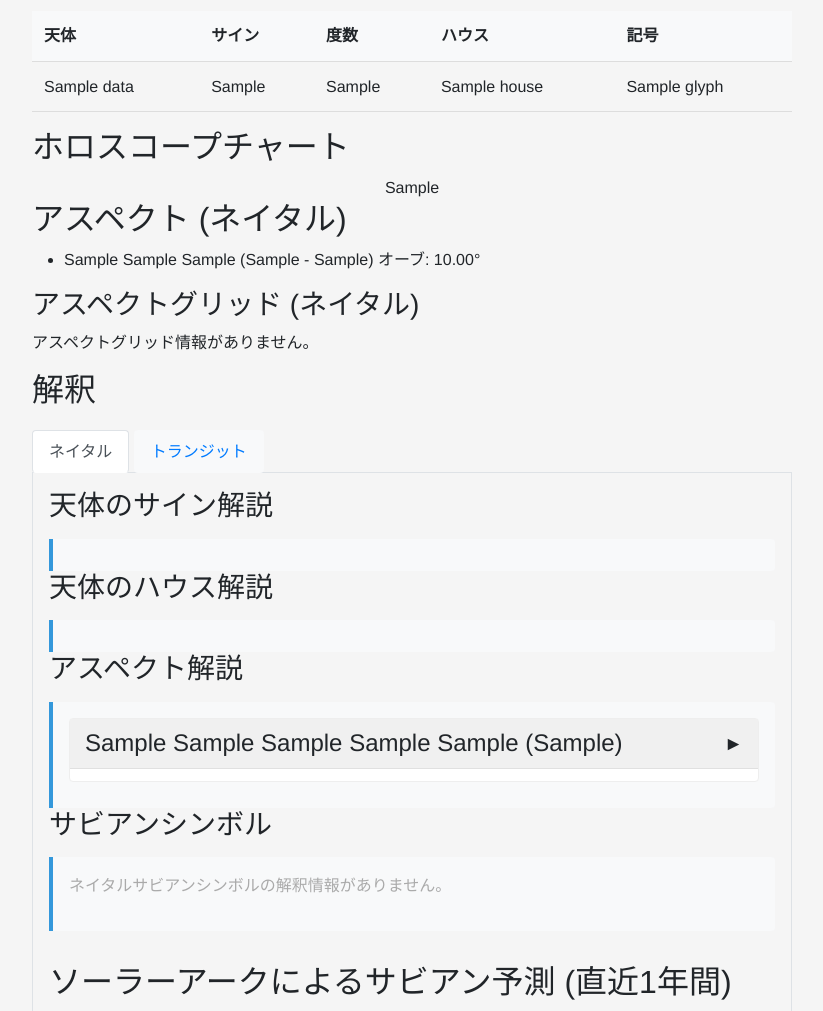
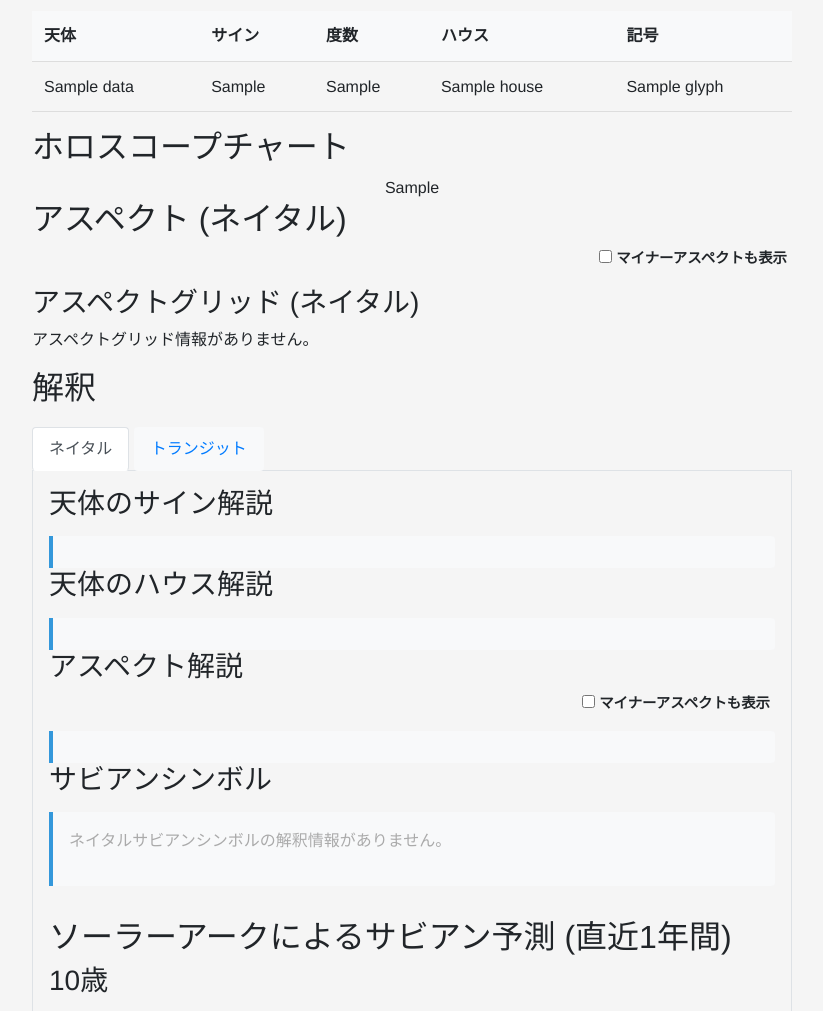
Before and after one commit to OKYN-personal/Vercel_horoscope, a Flask app: template app/templates/result.html in a window 1280 px wide. Shown: the part 657-1668 px from the top of the page, without its empty margins (228-1051 px from the left). Run offline with Flask 3, Linux system fonts and the light colour scheme; the template is opened without the code that fills it: most values are stand-ins (such as "Sample title", 1, 10 or a date in 2020).

Commit message:
アスペクト表示UI改善：メジャーアスペクトとマイナーアスペクトの表示分離、トグルボタン追加

```diff
--- a/app/templates/result.html
+++ b/app/templates/result.html
@@ -180,9 +180,16 @@
     <div class="result-section">
         <h2>アスペクト (ネイタル)</h2>
         {% if result.natal.aspects %}
+            <!-- アスペクト表示のトグルボタン -->
+            <div class="aspect-toggle-container" style="margin-bottom: 1em; text-align: right;">
+                <label for="show-minor-aspects" style="margin-right: 5px; font-size: 0.9em;">
+                    <input type="checkbox" id="show-minor-aspects" onchange="toggleMinorAspects(this)"> マイナーアスペクトも表示
+                </label>
+            </div>
+
             <ul class="aspect-list">
             {% for aspect in result.natal.aspects %}
-                <li>
+                <li class="{% if not aspect.is_major %}minor-aspect{% endif %}" {% if not aspect.is_major %}style="display: none;"{% endif %}>
                     <span class="glyph">{{ aspect.planet1_glyph }}</span> {{ aspect.aspect_glyph }} <span class="glyph">{{ aspect.planet2_glyph }}</span>
                     ({{ aspect.planet1_jp | default(aspect.planet1) }} - {{ aspect.planet2_jp | default(aspect.planet2) }}) {# 日本語名を使用 #}
                     オーブ: {{ '%.2f'|format(aspect.orb) }}°
@@ -275,11 +282,17 @@
         </div>
 
         <h3>アスペクト解説</h3>
-        <div class="interpretation aspect-interpretations-container"> {# Changed class and added a container div #}
+        <!-- アスペクト解説表示のトグルボタン -->
+        <div class="aspect-toggle-container" style="margin-bottom: 1em; text-align: right;">
+            <label for="show-minor-aspects-interp" style="margin-right: 5px; font-size: 0.9em;">
+                <input type="checkbox" id="show-minor-aspects-interp" onchange="toggleMinorAspectInterpretations(this)"> マイナーアスペクトも表示
+            </label>
+        </div>
+
+        <div class="interpretation aspect-interpretations-container">
              {% if result.interpretations and result.interpretations.aspects %}
-                 {# Removed old ul, will use new structure #}
                  {% for aspect in result.interpretations.aspects %}
-                 <div class="aspect-item {% if not aspect.is_major %}minor-aspect{% endif %}">
+                 <div class="aspect-item {% if not aspect.is_major %}minor-aspect{% endif %}" {% if not aspect.is_major %}style="display: none;"{% endif %}>
                      <h4 class="aspect-title">
                          <div> {# Title content wrapper for flex alignment #}
                              <span class="glyph">{{ aspect.planet1_glyph | safe }}</span> {{ aspect.planet1_jp }}
@@ -413,11 +426,18 @@
         </table>
 
         <h3>アスペクト解説 (トランジット - ネイタル)</h3>
+        <!-- アスペクト解説表示のトグルボタン -->
+        <div class="aspect-toggle-container" style="margin-bottom: 1em; text-align: right;">
+            <label for="show-minor-aspects-transit" style="margin-right: 5px; font-size: 0.9em;">
+                <input type="checkbox" id="show-minor-aspects-transit" onchange="toggleMinorAspectTransit(this)"> マイナーアスペクトも表示
+            </label>
+        </div>
+
         <div class="interpretation aspect-interpretations-container">
             {# トランジットアスペクト解釈を表示 #}
             {% if result.transit.aspect_interpretations and result.transit.aspect_interpretations | length > 0 %}
                 {% for aspect in result.transit.aspect_interpretations %}
-                 <div class="aspect-item {% if not aspect.is_major %}minor-aspect{% endif %}">
+                <div class="aspect-item {% if not aspect.is_major %}minor-aspect{% endif %}" {% if not aspect.is_major %}style="display: none;"{% endif %}>
                     <h4 class="aspect-title">
                         <div>
                             (T)<span class="glyph">{{ aspect.planet1_glyph | safe }}</span> {{ aspect.planet1_jp }}
@@ -591,5 +611,29 @@ document.addEventListener('DOMContentLoaded', function() {
     });
   });
 });
+
+// 追加: マイナーアスペクト表示/非表示を切り替える関数
+function toggleMinorAspects(checkbox) {
+    const minorAspects = document.querySelectorAll('.aspect-list .minor-aspect');
+    minorAspects.forEach(element => {
+        element.style.display = checkbox.checked ? 'list-item' : 'none';
+    });
+}
+
+// 追加: マイナーアスペクト解釈の表示/非表示を切り替える関数
+function toggleMinorAspectInterpretations(checkbox) {
+    const minorAspectInterpretations = document.querySelectorAll('#interpretation-natal .aspect-interpretations-container .minor-aspect');
+    minorAspectInterpretations.forEach(element => {
+        element.style.display = checkbox.checked ? 'block' : 'none';
+    });
+}
+
+// 追加: マイナーアスペクト表示/非表示を切り替える関数
+function toggleMinorAspectTransit(checkbox) {
+    const minorAspectTransit = document.querySelectorAll('#interpretation-transit .aspect-interpretations-container .minor-aspect');
+    minorAspectTransit.forEach(element => {
+        element.style.display = checkbox.checked ? 'block' : 'none';
+    });
+}
 </script>
 {% endblock %}
```
Also changed, not shown: app/templates/horoscope_pdf.html (+64 -2 lines). Lines whose indentation alone changed are shown as unchanged.
